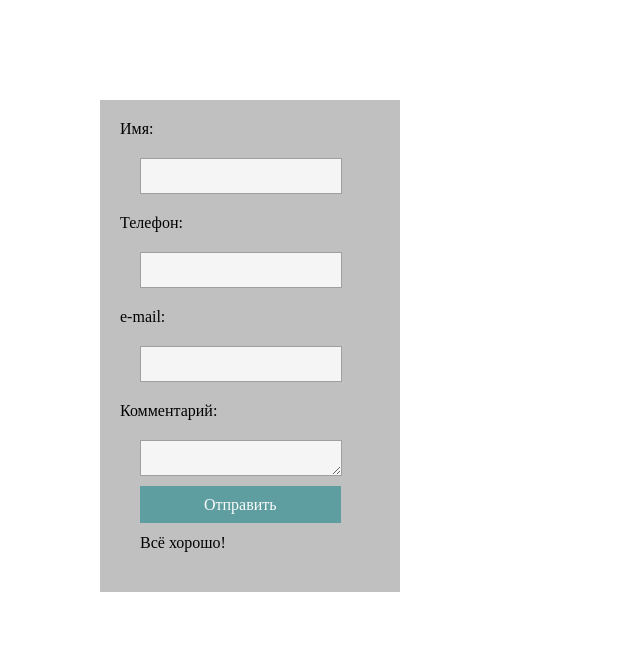
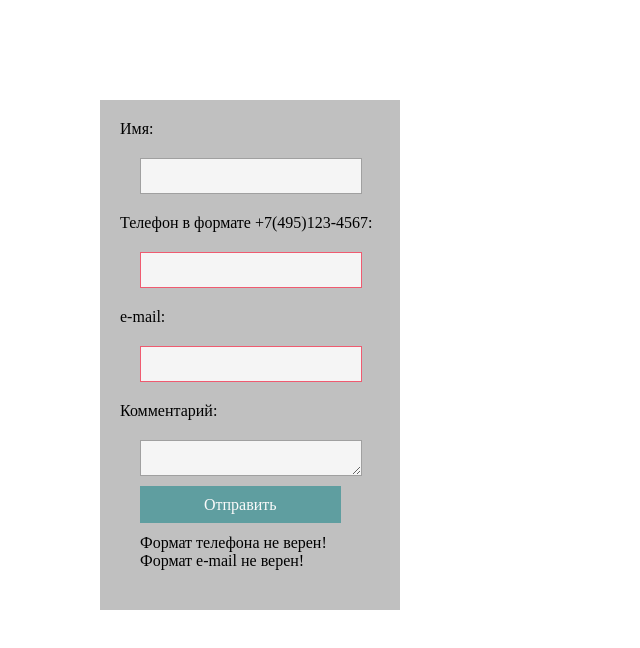
Before and after one commit to mokin-alex/gb-js2, a plain HTML site: page DZ4/dz4-task3.html in a window 1280 px wide. Both pictures are taken after a click on the link "Отправить". Shown: the whole page, without its empty margins (0-640 px from the left). Drawn offline with Linux system fonts and the light colour scheme.

Commit message:
JS2 dz4 task3 is ready

```diff
--- a/DZ4/dz4-task3.html
+++ b/DZ4/dz4-task3.html
@@ -7,29 +7,50 @@
 </head>
 <body>
 <div class="form">
-    <label for="Name">Имя:</label><input class="field field_error" type="text" id="Name">
-    <label for="Tel">Телефон:</label><input class="field" type="text" id="Tel">
-    <label for="Email">e-mail:</label><input class="field field_error" type="text" id="Email">
+    <label for="Name">Имя:</label><input class="field" type="text" id="Name">
+    <label for="Tel">Телефон в формате +7(495)123-4567:</label><input class="field" type="text" id="Tel">
+    <label for="Email">e-mail:</label><input class="field" type="text" id="Email">
     <label for="comment">Комментарий:</label><textarea class="field" id="comment" cols="40" rows="3"></textarea>
-    <p> <a href="#" onclick="checker();" class="button">Отправить</a> </p>
+    <p><a href="#" onclick="checker();" class="button">Отправить</a></p>
     <div class="check-result"></div>
 </div>
 <script>
     function checker() {
         document.querySelectorAll(".field_error").forEach(el => el.classList.remove("field_error"));
-        let result = "Всё хорошо!";
+        let result = "";
         let str;
+        let isBad;
+        str = document.getElementById("Name").value;
         let regExp = /[^а-я a-z]/ig;
-        str = document.getElementById("Name").value;
-        isBad= regExp.test(str);
+        isBad = regExp.test(str);
         if (isBad) {
-            result = "Введите только буквы!";
+            result = "Формат имени не верен!\n";
             document.getElementById("Name").classList.add("field_error");
         }
-        regExp = /^(\+7\(\d{3}\)\d{3}-\d{4})[^\w\*\-\+]/ig;
-    // /^(\+7\(\d{3}\)\d{3}-\d{4})[^\w`+/*-.~!@#$%^&*()_=]/;
-
-        document.querySelector(".check-result").innerHTML= result;
+        //Поле с телефоном:
+        // regExp =/^(\+7\(\d{3}\)\d{3}-\d{4})/ig;
+        // /^(\+7\(\d{3}\)\d{3}-\d{4})[^\w`+/*-.~!@#$%^&*()_=]/;
+        // regExp = /^(\+7\(\d{3}\)\d{3}-\d{4})[^\w@#№.,*+-=?^<>$%{}():;"'а-я\\\|]/ig;
+        // regExp= /^(\+7\(\d{3}\)\d{3}-\d{4})\b[^\w@#№.,*+-=?^<>$%{}():;"'а-я\\\|]{0,1}/ig;
+        // regExp=/^(\+7\(\d{3}\)\d{3}-)\d{4}\b[^\w@#№.,\*\+=\?<>$%{}():;"'а-я\\\|\^]/ig;
+        // regExp= /^(\+7\(\d{3}\)\d{3}\-\d{4})[^\w@#№.,*+=?<>$%{}():;"'а-я\\\|\^]/ig;
+        str = document.getElementById("Tel").value;
+        regExp = /^(\+7\(\d{3}\)\d{3}-)(\d{4})$/ig;
+        isBad=!regExp.test(str);
+        if (isBad) {
+            result += "Формат телефона не верен!\n";
+            document.getElementById("Tel").classList.add("field_error");
+        }
+        //Поле с емайлом
+        str = document.getElementById("Email").value;
+        regExp = /^([a-z0-9_\.-]+)@([a-z0-9_\.-]+)\.([a-z\.]{2,6})$/ig;
+        if (!regExp.test(str)) {
+            result += "Формат e-mail не верен!\n";
+            document.getElementById("Email").classList.add("field_error");
+        }
+        //Выводим результат:
+        if (result === "") result = "Всё хорошо!";
+            document.querySelector(".check-result").innerHTML = result;
     }
 </script>
 </body>
--- a/DZ4/style.css
+++ b/DZ4/style.css
@@ -24,6 +24,7 @@ a {
     width: 200px;
     height: 34px;
     margin: 20px;
+    padding: 0 10px;
 }
 
 .field_error {
```
Also changed, not shown: README.md.
